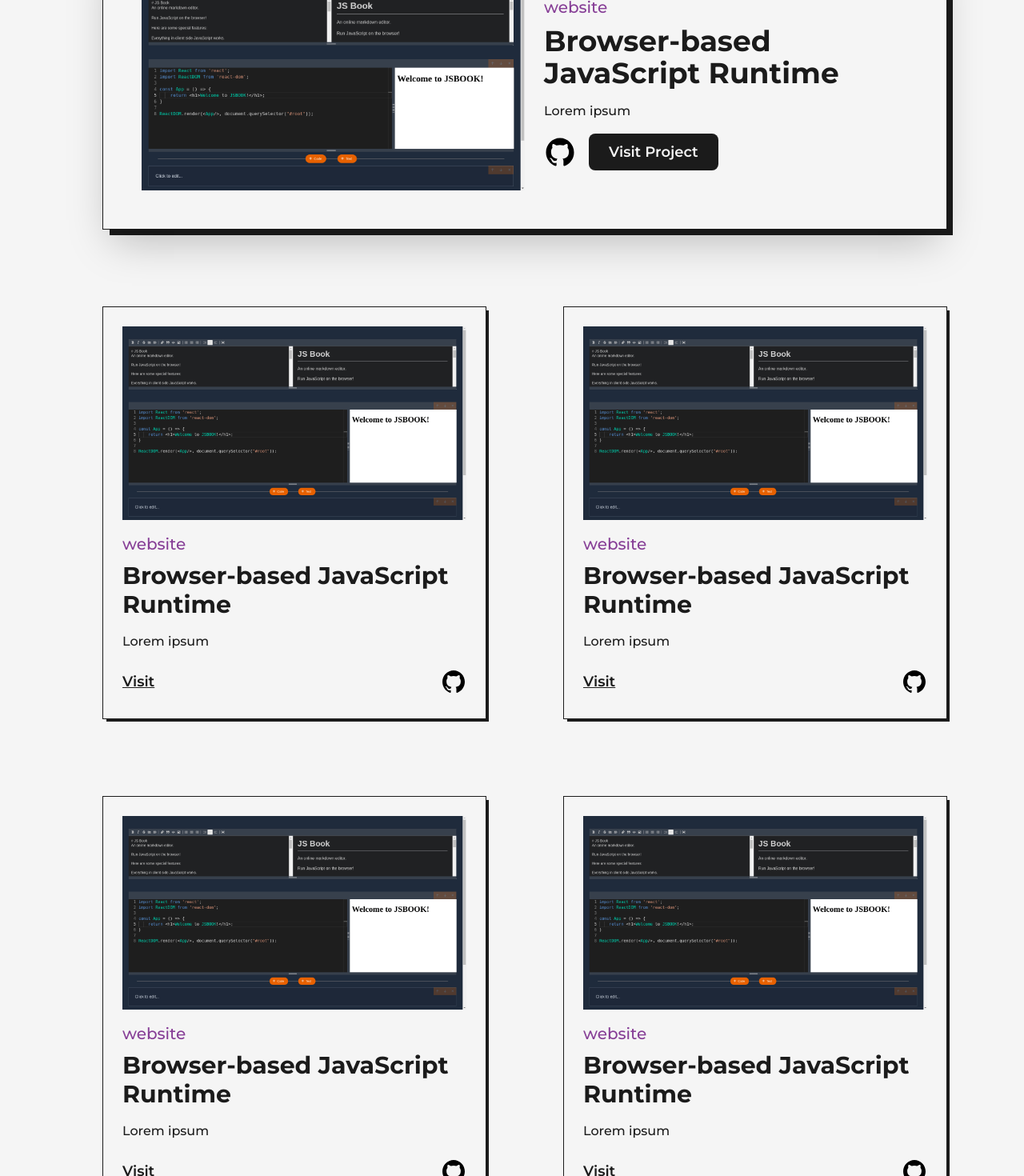
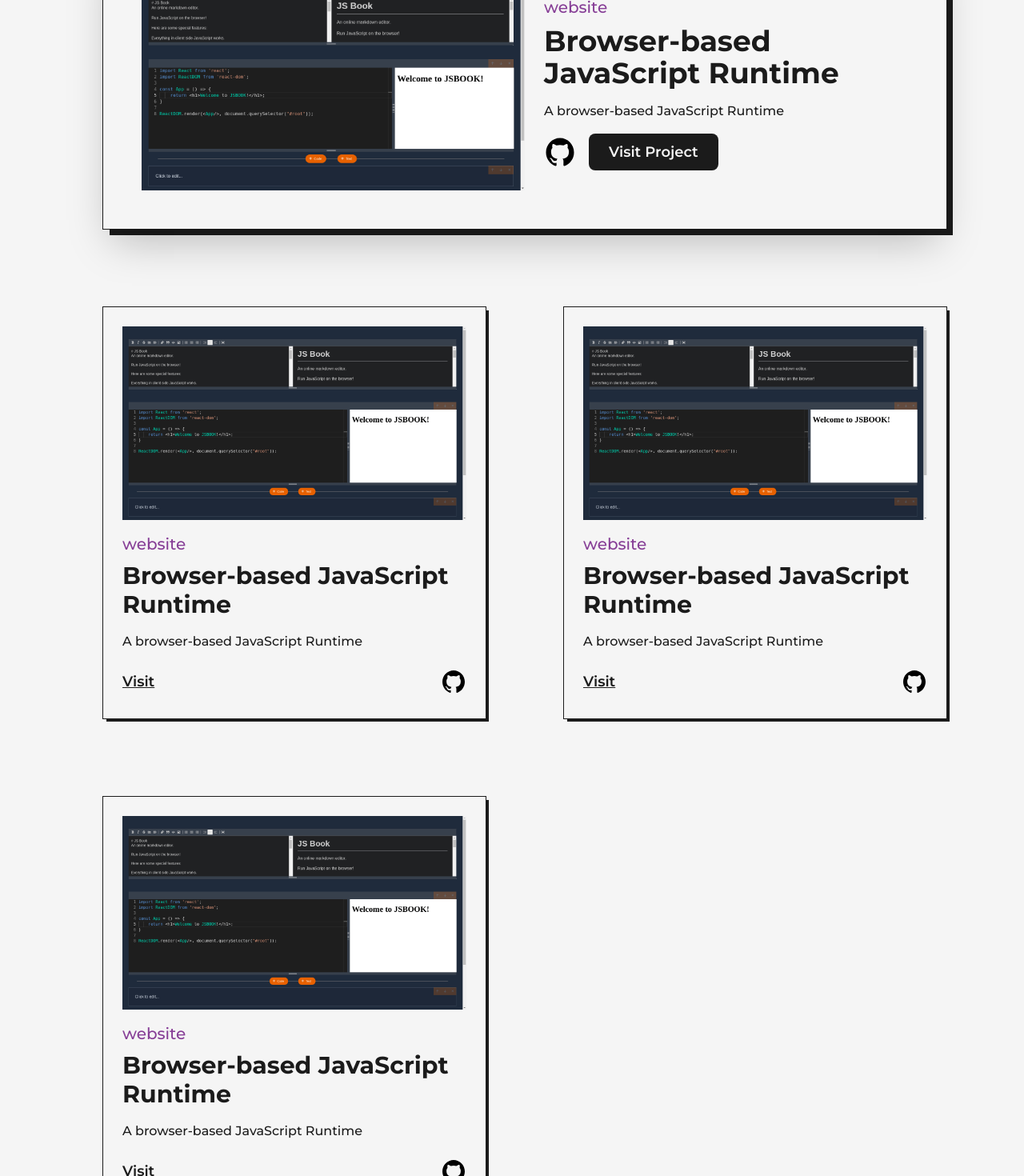
Before and after one commit to hasiburdev/hasiburdev.github.io, a Next.js app: page /projects in a window 1280 px wide. Shown: the part 440-1910 px from the top of the page at 80% size. Built offline with nearby package versions, Linux system fonts and the light colour scheme.

Commit message:
Add interface, type and data for projects page

```diff
--- /dev/null
+++ b/data/index.ts
@@ -0,0 +1 @@
+export * from "./projects";
--- /dev/null
+++ b/data/projects.ts
@@ -0,0 +1,37 @@
+import { Project } from "@/interfaces";
+import { jsbookImage } from "@/assets/images";
+
+export const projects: Project[] = [
+  {
+    title: "Browser-based JavaScript Runtime",
+    tags: ["react", "redux", "typescript"],
+    summary: "A browser-based JavaScript Runtime",
+    link: "https://jsbook-editor.vercel.app",
+    githubLink: "https://github.com/hasiburdev/jsbook",
+    image: jsbookImage,
+  },
+  {
+    title: "Browser-based JavaScript Runtime",
+    tags: ["react", "redux", "typescript"],
+    summary: "A browser-based JavaScript Runtime",
+    link: "https://jsbook-editor.vercel.app",
+    githubLink: "https://github.com/hasiburdev/jsbook",
+    image: jsbookImage,
+  },
+  {
+    title: "Browser-based JavaScript Runtime",
+    tags: ["react", "redux", "typescript"],
+    summary: "A browser-based JavaScript Runtime",
+    link: "https://jsbook-editor.vercel.app",
+    githubLink: "https://github.com/hasiburdev/jsbook",
+    image: jsbookImage,
+  },
+  {
+    title: "Browser-based JavaScript Runtime",
+    tags: ["react", "redux", "typescript"],
+    summary: "A browser-based JavaScript Runtime",
+    link: "https://jsbook-editor.vercel.app",
+    githubLink: "https://github.com/hasiburdev/jsbook",
+    image: jsbookImage,
+  },
+];
--- /dev/null
+++ b/src/interfaces/index.ts
@@ -0,0 +1 @@
+export * from "./project";
--- /dev/null
+++ b/src/interfaces/project.ts
@@ -0,0 +1,11 @@
+import { StaticImageData } from "next/image";
+
+export interface Project {
+  githubLink: string;
+  summary: string;
+  link: string;
+  title: string;
+  tags: string[];
+  image: StaticImageData;
+  featured?: boolean;
+}
--- a/src/pages/projects.tsx
+++ b/src/pages/projects.tsx
@@ -2,12 +2,45 @@ import AnimatedText from "@/components/animated-text";
 import FeaturedProject from "@/components/featured-project";
 import Layout from "@/components/layout";
 import Head from "next/head";
-import { jsbookImage } from "@/assets/images";
-import Project from "@/components/project";
+import SingleProject from "@/components/project";
 import classNames from "classnames";
+import { Project } from "@/interfaces";
 import TransitionEffect from "@/components/transition-effect";
+import { GetStaticProps, NextPage } from "next";
 
-const Projects = () => {
+interface ProjectsProps {
+  projects: Project[];
+}
+
+const Projects: NextPage<ProjectsProps> = ({ projects }) => {
+  const renderedProjects = projects.map((project, index) => {
+    if (index === 0)
+      return (
+        <div key={index} className="col-span-12">
+          <FeaturedProject
+            githubLink={project.githubLink}
+            image={project.image}
+            link={project.link}
+            summary={project.summary}
+            title={project.title}
+            type={"website"}
+          />
+        </div>
+      );
+
+    return (
+      <div key={index} className={classNames("col-span-6", "sm:col-span-12")}>
+        <SingleProject
+          githubLink={project.githubLink}
+          image={project.image}
+          link={project.link}
+          summary={project.summary}
+          title={project.title}
+          type={"website"}
+        />
+      </div>
+    );
+  });
   return (
     <>
       <Head>
@@ -30,57 +63,7 @@ const Projects = () => {
               "xl:gap-x-16 lg:gap-x-8 md:gap-y-24 sm:gap-x-2"
             )}
           >
-            <div className="col-span-12">
-              <FeaturedProject
-                githubLink="https://github.com/hasiburdev/jsbook"
-                summary="Lorem ipsum"
-                link="https://jsbook-editor.vercel.app"
-                title="Browser-based JavaScript Runtime"
-                type="website"
-                image={jsbookImage}
-              />
-            </div>
-            <div className={classNames("col-span-6", "sm:col-span-12")}>
-              <Project
-                githubLink="https://github.com/hasiburdev/jsbook"
-                summary="Lorem ipsum"
-                link="https://jsbook-editor.vercel.app"
-                title="Browser-based JavaScript Runtime"
-                type="website"
-                image={jsbookImage}
-              />
-            </div>
-            <div className={classNames("col-span-6", "sm:col-span-12")}>
-              <Project
-                githubLink="https://github.com/hasiburdev/jsbook"
-                summary="Lorem ipsum"
-                link="https://jsbook-editor.vercel.app"
-                title="Browser-based JavaScript Runtime"
-                type="website"
-                image={jsbookImage}
-              />
-            </div>
-
-            <div className={classNames("col-span-6", "sm:col-span-12")}>
-              <Project
-                githubLink="https://github.com/hasiburdev/jsbook"
-                summary="Lorem ipsum"
-                link="https://jsbook-editor.vercel.app"
-                title="Browser-based JavaScript Runtime"
-                type="website"
-                image={jsbookImage}
-              />
-            </div>
-            <div className={classNames("col-span-6", "sm:col-span-12")}>
-              <Project
-                githubLink="https://github.com/hasiburdev/jsbook"
-                summary="Lorem ipsum"
-                link="https://jsbook-editor.vercel.app"
-                title="Browser-based JavaScript Runtime"
-                type="website"
-                image={jsbookImage}
-              />
-            </div>
+            {renderedProjects}
           </div>
         </Layout>
       </main>
@@ -89,3 +72,13 @@ const Projects = () => {
 };
 
 export default Projects;
+
+import { projects } from "../../data";
+
+export const getStaticProps: GetStaticProps<ProjectsProps> = async () => {
+  return {
+    props: {
+      projects,
+    },
+  };
+};
```
